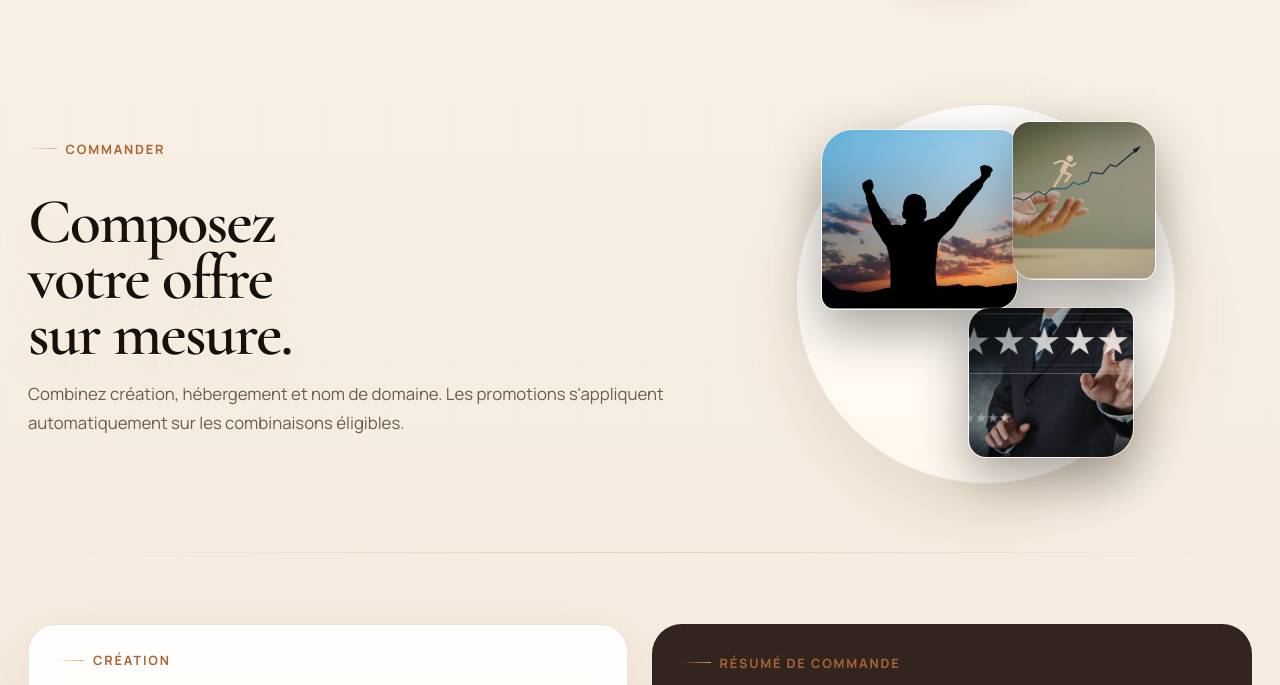
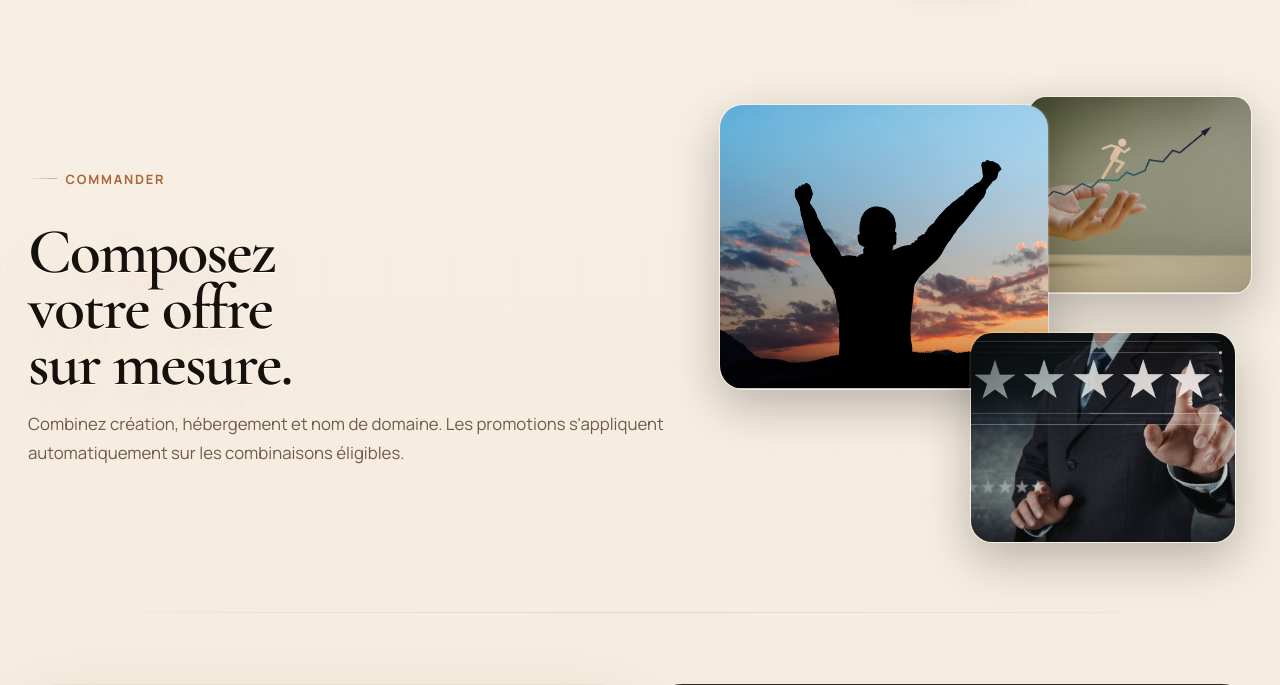
Before and after one commit to AkashaProduction/akashaproduction, a PHP site: page /commander in a window 1280 px wide. Shown: the part 82-767 px from the top of the page. Run offline with PHP 8.4, Linux system fonts and the light colour scheme.

Commit message:
Commander hero: modern overlapping image composition with z-index layering
Co-Authored-By: Claude Opus 4.6 <noreply@anthropic.com>

```diff
--- a/assets/site.css
+++ b/assets/site.css
@@ -336,22 +336,52 @@ main {
   to { opacity: 1; transform: scale(1) translateY(0); }
 }
 
-/* Commander hero: circle container, images overflow */
+/* Commander hero: modern overlapping image composition */
 .commander-hero .solutions-scene {
-  border-radius: 50%;
+  background: none;
+  box-shadow: none;
+  border: none;
   overflow: visible;
-  width: 380px;
-  height: 380px;
-  min-height: auto;
-  margin: 0 auto;
+  min-height: 440px;
+  backdrop-filter: none;
 }
 
 .commander-hero .solutions-scene::before {
-  border-radius: 50%;
+  display: none;
 }
 
 .commander-hero .solutions-bubble {
+  border-radius: 20px;
+  box-shadow: 0 16px 48px rgba(0, 0, 0, 0.25), 0 0 0 1px rgba(255,255,255,0.08);
+  transition: transform 400ms cubic-bezier(.2,.8,.2,1), box-shadow 400ms ease;
+}
+
+.commander-hero .solutions-bubble:hover {
+  transform: translateY(-6px) scale(1.03);
+  box-shadow: 0 24px 60px rgba(0, 0, 0, 0.35), 0 0 0 1px rgba(255,255,255,0.12);
+}
+
+.commander-hero .solutions-bubble--1 {
+  top: 0; left: 0;
+  width: 62%; height: 65%;
+  border-radius: 24px;
   z-index: 2;
+}
+
+.commander-hero .solutions-bubble--2 {
+  top: -0.5rem; right: 0;
+  left: auto;
+  width: 42%; height: 45%;
+  border-radius: 18px;
+  z-index: 1;
+}
+
+.commander-hero .solutions-bubble--3 {
+  bottom: 0; right: 1rem;
+  left: auto; top: auto;
+  width: 50%; height: 48%;
+  border-radius: 22px;
+  z-index: 3;
 }
 
 /* Mon compte: wider page-title */
--- a/includes/header.php
+++ b/includes/header.php
@@ -14,7 +14,7 @@ $langLabels = app_lang_labels();
     <title><?= htmlspecialchars($pageTitle, ENT_QUOTES, 'UTF-8'); ?></title>
     <meta name="description" content="<?= htmlspecialchars(t('site.meta_description'), ENT_QUOTES, 'UTF-8'); ?>">
     <meta name="theme-color" content="#08101d">
-    <link rel="stylesheet" href="/assets/site.css?v=13">
+    <link rel="stylesheet" href="/assets/site.css?v=14">
 </head>
 <body>
 <div class="site-shell">
```
